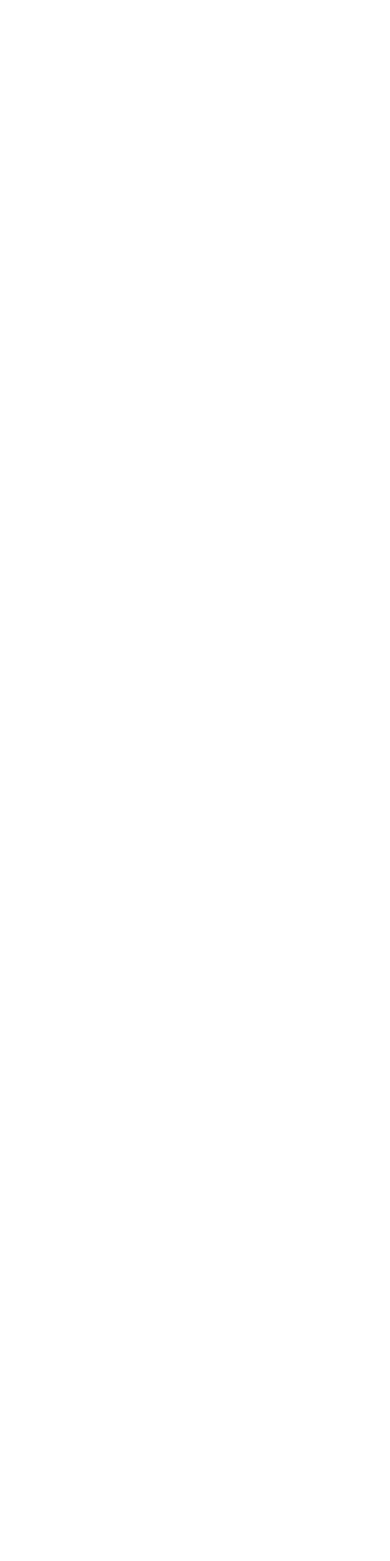
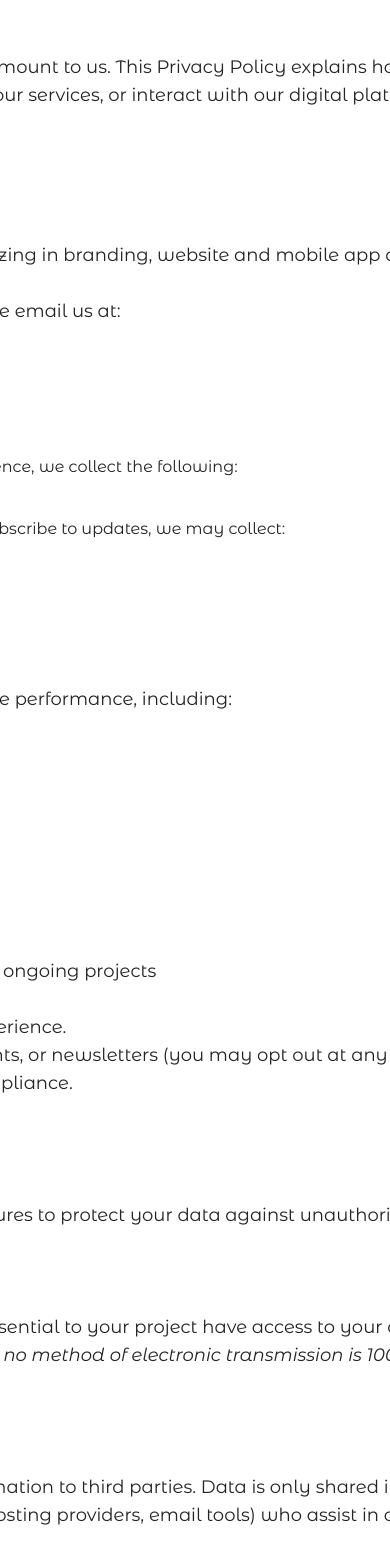
Before and after one commit to Yole-dev/bloom-revamped, a React (Create React App) app: page /privacy_policy in a window 390 px wide. Before the commit this address had no page. Shown: the part 432-1993 px from the top of the page. Before the commit the page ends 844 px from the top, so only its background shows below. Built offline with nearby package versions, Linux system fonts and the light colour scheme.

Commit message:
created a new page and route for the privacy policy page and created the desktop version of the page moving on to make it responsive and create the terms and conditions page

```diff
--- a/src/App.js
+++ b/src/App.js
@@ -12,6 +12,7 @@ import WebDevelopment from "./pages/WebDevelopment";
 import MobileAppDevelopment from "./pages/MobileAppDevelopment";
 import UiUx from "./pages/UiUx";
 import Ecommerce from "./pages/Ecommerce";
+import PrivacyPolicy from "./pages/PrivacyPolicy";
 
 // Temproarily removed this page because it's currently not needed
 // import RequestACall from "./pages/RequestACall";
@@ -123,6 +124,15 @@ export default function App() {
               }
             />
 
+            <Route
+              path="/privacy_policy"
+              element={
+                <Layout>
+                  <PrivacyPolicy />
+                </Layout>
+              }
+            />
+
             {/* Temproarily removed this page route because it's currently not needed */}
 
             {/* <Route
--- a/src/components/Layout.js
+++ b/src/components/Layout.js
@@ -342,7 +342,10 @@ function FooterCopyrightText() {
         {" "}
         <span className="copyright-sign">&copy;</span> {year} Bloom Digitale.
       </span>
-      <span>All rights reserved Privacy policy, Terms of service.</span>
+      <span>
+        All rights reserved <Link to="/privacy_policy">Privacy policy</Link>,
+        Terms of service.
+      </span>
     </p>
   );
 }
--- a/src/index.css
+++ b/src/index.css
@@ -1417,6 +1417,44 @@ textarea:focus {
   cursor: pointer;
 }
 
+/* PRIVACY POLICY PAGE */
+.bloom-policy {
+  width: 1289px;
+  display: flex;
+  flex-direction: column;
+  gap: 3rem;
+}
+
+.bloom-policy > div {
+  display: flex;
+  flex-direction: column;
+  gap: 1.5rem;
+  color: #232323;
+}
+
+.bloom-policy > div > p:first-of-type {
+  font-weight: 500;
+  font-size: 24px;
+  line-height: 32px;
+  text-transform: capitalize;
+}
+
+.bloom-policy > div > p:last-of-type {
+  font-weight: 400;
+  font-size: 18px;
+  line-height: 28px;
+}
+
+.bloom-policy > div > p > ul {
+  list-style-type: none;
+  margin-left: 0.7rem;
+}
+
+.bloom-policy > div > p > ul li span {
+  font-weight: 500;
+  font-size: 19px;
+}
+
 /* CONTACT US PAGE STYLES */
 .contact-us-container {
   display: flex;
--- /dev/null
+++ b/src/pages/PrivacyPolicy.js
@@ -0,0 +1,243 @@
+// imported animation components
+import PageAnimation from "../components/PageAnimation";
+import ComponentAnimation from "../components/ComponentAnimation";
+
+// imported page components
+import CircleButton from "../components/Circlebtn";
+import Button from "../components/Button";
+
+// imported page image
+import image1 from "../assets/privacy_policy/privacyPolicyImage1.png";
+
+export default function PrivacyPolicy() {
+  return (
+    <PageAnimation className="contact-us-container">
+      <HeaderSection />
+      <MainSection />
+    </PageAnimation>
+  );
+}
+
+function HeaderSection() {
+  return (
+    <ComponentAnimation className="contact-us-header">
+      <p>Your privacy isn’t just policy — it’s our promise</p>
+
+      <div className="contact-us-hero">
+        <p>Privacy Policy</p>
+        <img src={image1} alt="" />
+        <CircleButton
+          fontSize={30}
+          height={100}
+          width={101}
+          className="contact-us-hero-circle"
+        >
+          <ion-icon name="arrow-down-outline"></ion-icon>
+        </CircleButton>
+      </div>
+    </ComponentAnimation>
+  );
+}
+
+function MainSection() {
+  return (
+    <ComponentAnimation className="bloom-policy">
+      <div>
+        <p>1. introduction</p>
+
+        <p>
+          Welcome to Bloom Digitale. Your privacy is paramount to us. This
+          Privacy Policy explains how we collect, use, and protect your personal
+          information when you visit our website, engage our services, or
+          interact with our digital platforms. By using our services, you agree
+          to the terms outlined in this policy.
+        </p>
+      </div>
+
+      <div>
+        <p>2. who we are </p>
+
+        <p>
+          Bloom Digitale is a digital product studio specializing in branding,
+          website and mobile app development, engineered to help businesses
+          scale in the modern era. <br />
+          If you have questions regarding this policy, please email us at:
+          <br />
+          📧bloomdigitale@gmail.com
+        </p>
+      </div>
+
+      <div>
+        <p>3. information we collect </p>
+
+        <p>
+          To provide top-quality service and improve your experience, we collect
+          the following:
+        </p>
+
+        <p>
+          a. Personal Information: <br />
+          When you fill out a contact form, request a quote, or subscribe to
+          updates, we may collect:
+          <ul>
+            <li>Full Name</li>
+            <li>Email Address</li>
+            <li>Phone Number</li>
+            <li>Business/Company Name</li>
+            <li>Project Details or Inquiry Messages</li>
+          </ul>
+        </p>
+
+        <p>
+          b. Non-Personal Information: <br />
+          We automatically collect data to analyze website performance,
+          including:
+          <ul>
+            <li>IP Address</li>
+            <li>Browser type and version</li>
+            <li>Device information and operating system</li>
+            <li>Pages visited and time spent on our site</li>
+          </ul>
+        </p>
+      </div>
+
+      <div>
+        <p>4. how we use your information </p>
+
+        <p>
+          We use the collected data to:
+          <ul>
+            <li>
+              Facilitate communication regarding inquiries or ongoing projects
+            </li>
+            <li>Deliever and optimize the services you request.</li>
+            <li>Improve our website functionality and user experience.</li>
+            <li>
+              Send occasional project updates, industry insights, or newsletters
+              (you may opt out at any time).{" "}
+            </li>
+            <li>Maintain internal records and ensure legal compliance.</li>
+          </ul>
+        </p>
+      </div>
+
+      <div>
+        <p>5. data protection & security </p>
+
+        <p>
+          We implement industry-standard security measures to protect your data
+          against unauthorized access, disclosure, or alteration. These include:
+          <ul>
+            <li>SSL Encryption for all data transmission.</li>
+            <li>Secure Servers and robust firewalls.</li>
+            <li>
+              Restricted Access: Only authorized personnel essential to your
+              project have access to your data.
+            </li>
+          </ul>
+          <i>
+            Note: While we tak every reasonable precaution, no method of
+            electronic transmission is 100% secure.
+          </i>
+        </p>
+      </div>
+
+      <div>
+        <p>6. sharing of information </p>
+
+        <p>
+          We do not sell, rent, or trade your personal information to third
+          parties. Data is only shared in the following circumstances:
+          <ul>
+            <li>
+              <span>Service Providers:</span> With trusted partners (e.g.,
+              hosting providers, email tools) who assist in our operations under
+              strict confidentiality agreements.
+            </li>
+            <li>
+              <span>Legal Requirements:</span> If required by law or to protect
+              the legal rights and safety of Bloom Digitale and our clients.
+            </li>
+            <li>
+              Restricted Access: Only authorized personnel essential to your
+              project have access to your data.
+            </li>
+          </ul>
+        </p>
+      </div>
+
+      <div>
+        <p>7. Cookies and Tracking</p>
+
+        <p>
+          Our website uses cookies to enhance your experience. These help us
+          understand user behavior and personalize content. You can modify your
+          browser settings to decline cookies, though some site features may be
+          limited as a result.
+        </p>
+      </div>
+
+      <div>
+        <p>8. your rights & choices</p>
+
+        <p>
+          Depending on your location, you have the right to:
+          <ul>
+            <li>
+              <span>Access:</span> Request a copy of the data we hold about you.
+            </li>
+
+            <li>
+              <span>Correction:</span> Request updates to inaccurate or
+              incomplete information.
+            </li>
+
+            <li>
+              <span>Deletion:</span> Request the permanent removal of your
+              personal data.
+            </li>
+
+            <li>
+              <span>Withdrawal:</span> Opt-out of marketing communications at
+              any time.
+            </li>
+          </ul>
+          To exercise these rights, please email us at bloomdigitale@gmail.com.
+        </p>
+      </div>
+
+      <div>
+        <p>9. international data transfers</p>
+
+        <p>
+          As a global-facing agency, your information may be processed in
+          countries where data protection laws differ from your own. We ensure
+          all transfers comply with applicable legal frameworks to maintain the
+          security of your data.
+        </p>
+      </div>
+
+      <div>
+        <p>10. updates to this policy </p>
+
+        <p>
+          We may update this policy periodically to reflect changes in our
+          practices. Updates will be posted on this page with a revised "Last
+          Updated" date.
+        </p>
+      </div>
+
+      <div>
+        <p>11. contact us</p>
+
+        <p>
+          If you have questions regarding these policies, please contact us at:
+          <ul>
+            <li>bloomdigitale@gmail.com</li>
+            <li>www.bloomdigitale.com</li>
+          </ul>
+        </p>
+      </div>
+    </ComponentAnimation>
+  );
+}
```
Also changed, not shown: src/assets/privacy_policy/privacyPolicyImage1.png (added).
